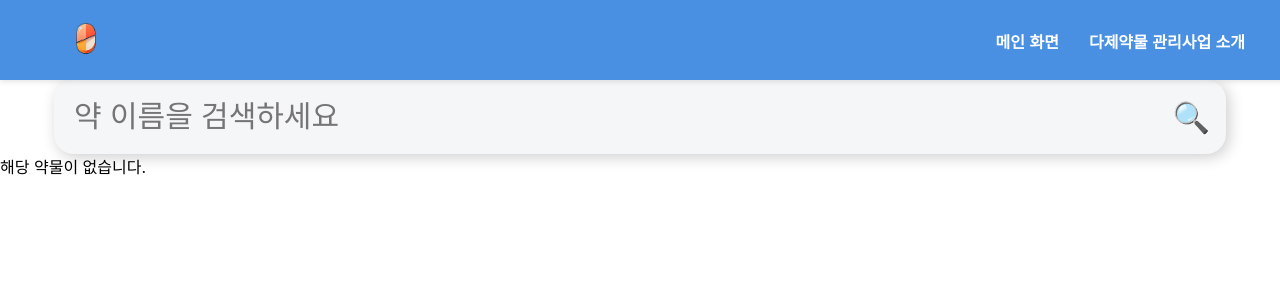
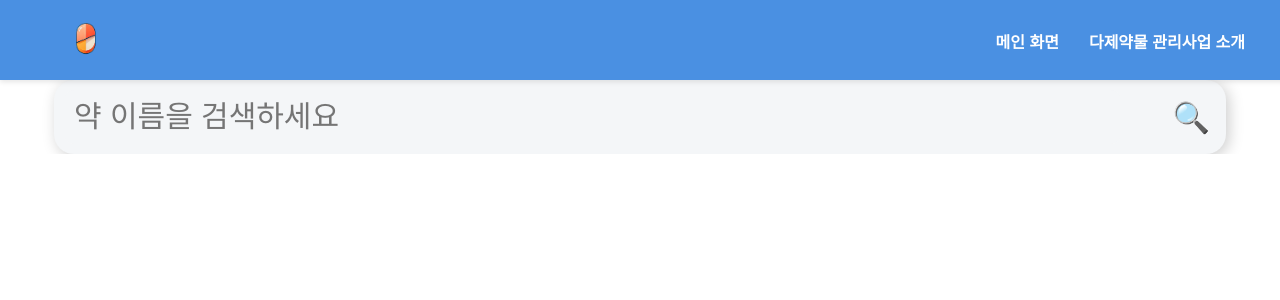
Before and after one commit to drug-prometheus/drug-master-frontend, a React (Create React App) app: page /search in a window 1280 px wide. Shown: the top 300 px of the page. Built offline with nearby package versions, Linux system fonts and the light colour scheme.

Commit message:
refact(SearchDrugPage.js) : div 리턴 삭제

```diff
--- a/src/Components/SearchDrugPage.js
+++ b/src/Components/SearchDrugPage.js
@@ -148,8 +148,6 @@ const SearchDrugPage = () => {
               ))}
           </DrugInfoContainer>
         );
-      } else {
-        return <div>해당 약물이 없습니다.</div>;
       }
   };
 
```
